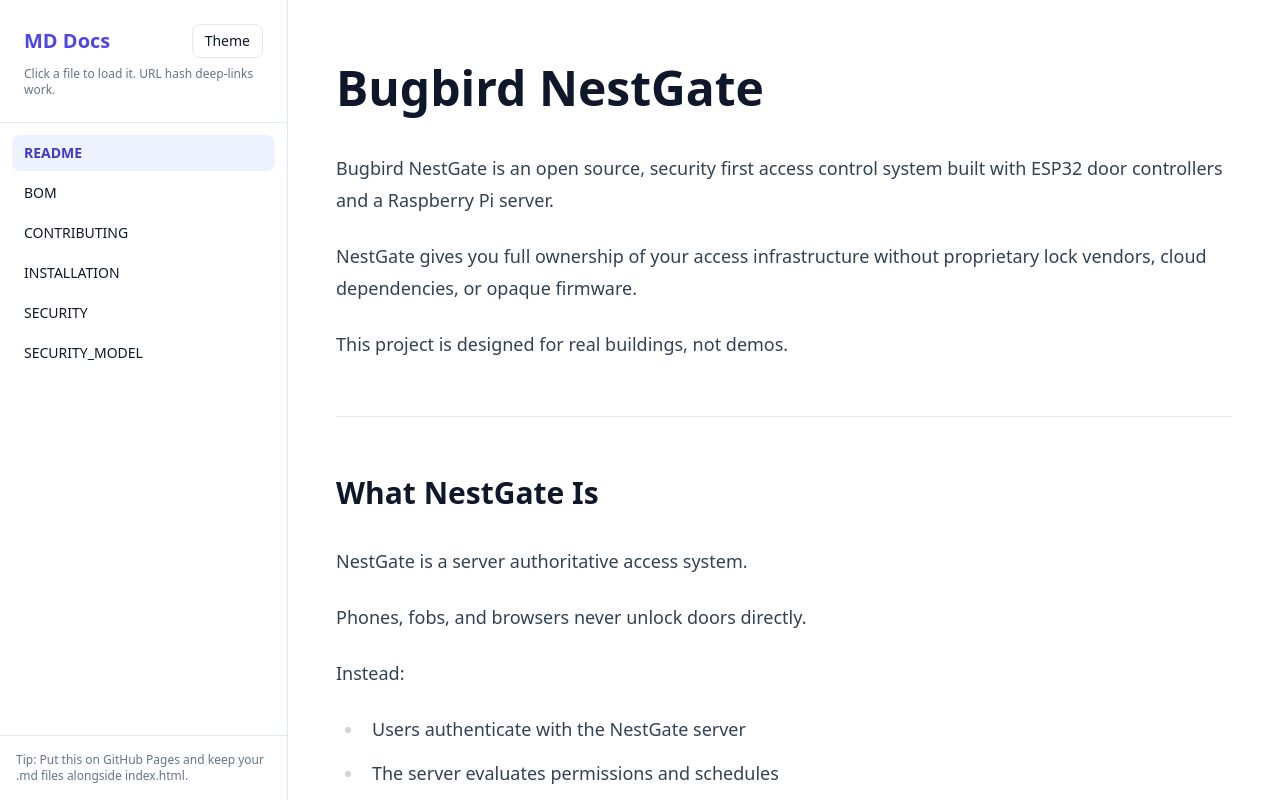
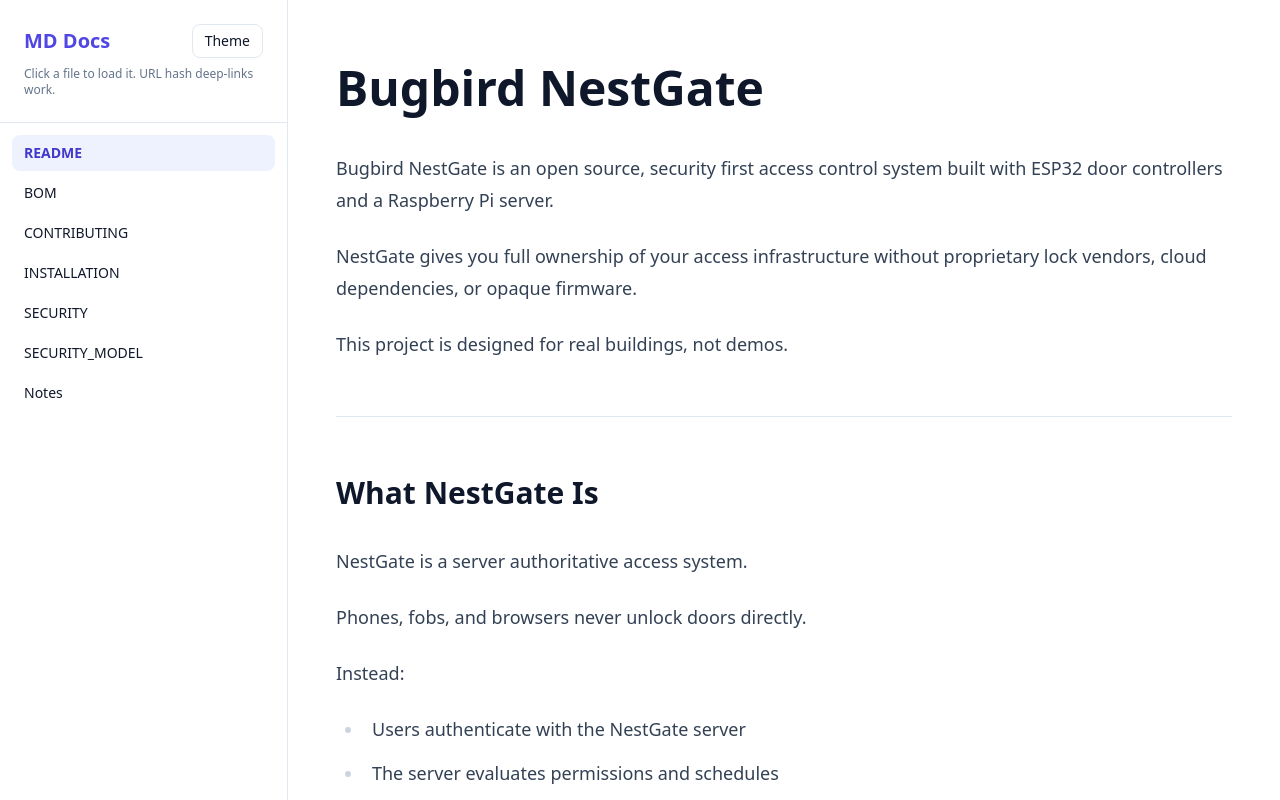
Before and after one commit to YuriGuernsey/Bugbird-NestGate, a plain HTML site: page index.html in a window 1280 px wide. Drawn offline with nearby package versions, Linux system fonts and the light colour scheme.

Commit message:
Change title to 'Bugbird NestGate' and update files
Updated the title and modified the file list.

```diff
--- a/index.html
+++ b/index.html
@@ -3,7 +3,7 @@
 <head>
   <meta charset="UTF-8" />
   <meta name="viewport" content="width=device-width, initial-scale=1.0" />
-  <title>Markdown Viewer</title>
+  <title>Bugbird NestGate</title>
 
   <!-- Tailwind + Typography plugin -->
   <script src="https://cdn.tailwindcss.com?plugins=typography"></script>
@@ -54,9 +54,7 @@
 
     <nav id="file-list" class="flex-1 overflow-y-auto p-3 space-y-1"></nav>
 
-    <div class="p-4 border-t border-slate-200 text-xs text-slate-500">
-      Tip: Put this on GitHub Pages and keep your .md files alongside index.html.
-    </div>
+
   </aside>
 
   <main class="flex-1 overflow-y-auto bg-white">
@@ -76,7 +74,8 @@
       "CONTRIBUTING.md",
       "INSTALLATION.md",
       "SECURITY.md",
-      "SECURITY_MODEL.md"
+      "SECURITY_MODEL.md",
+      'Notes.md'
     ];
 
     const fileListContainer = document.getElementById("file-list");
```
